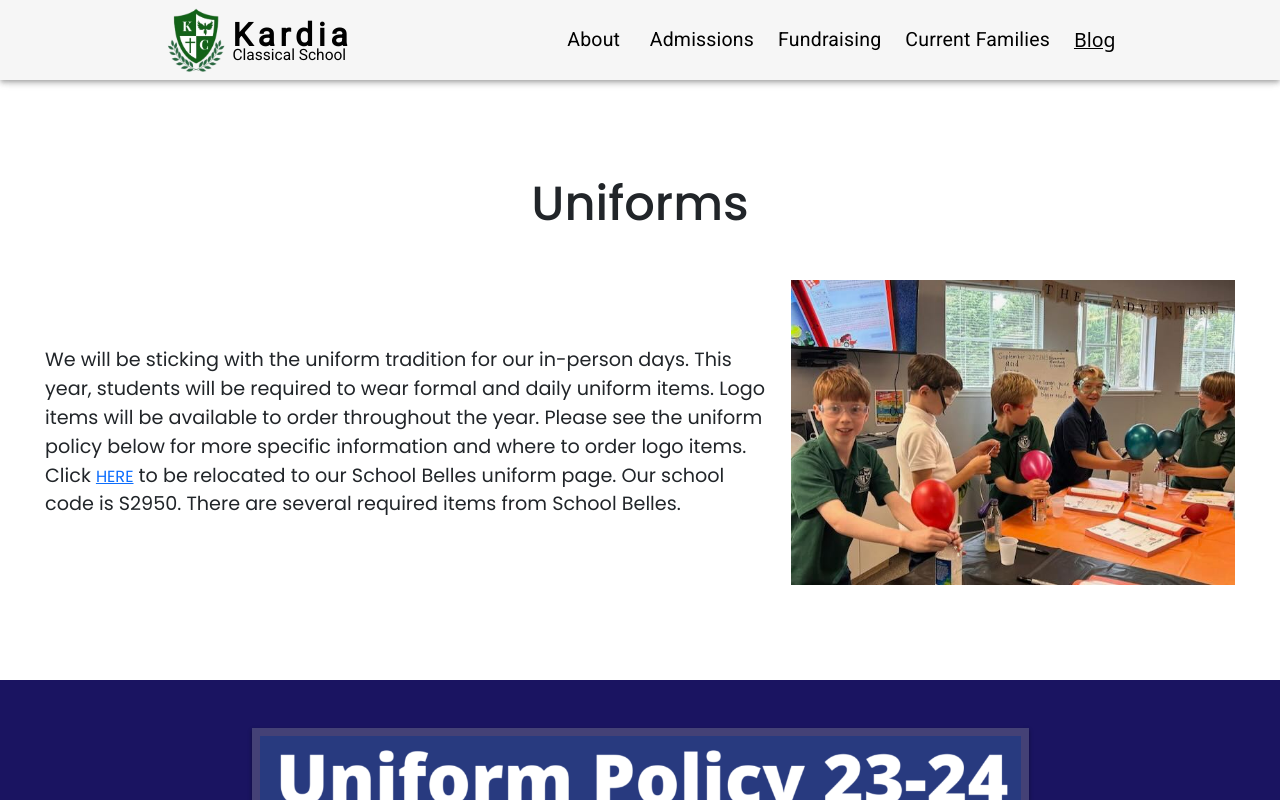
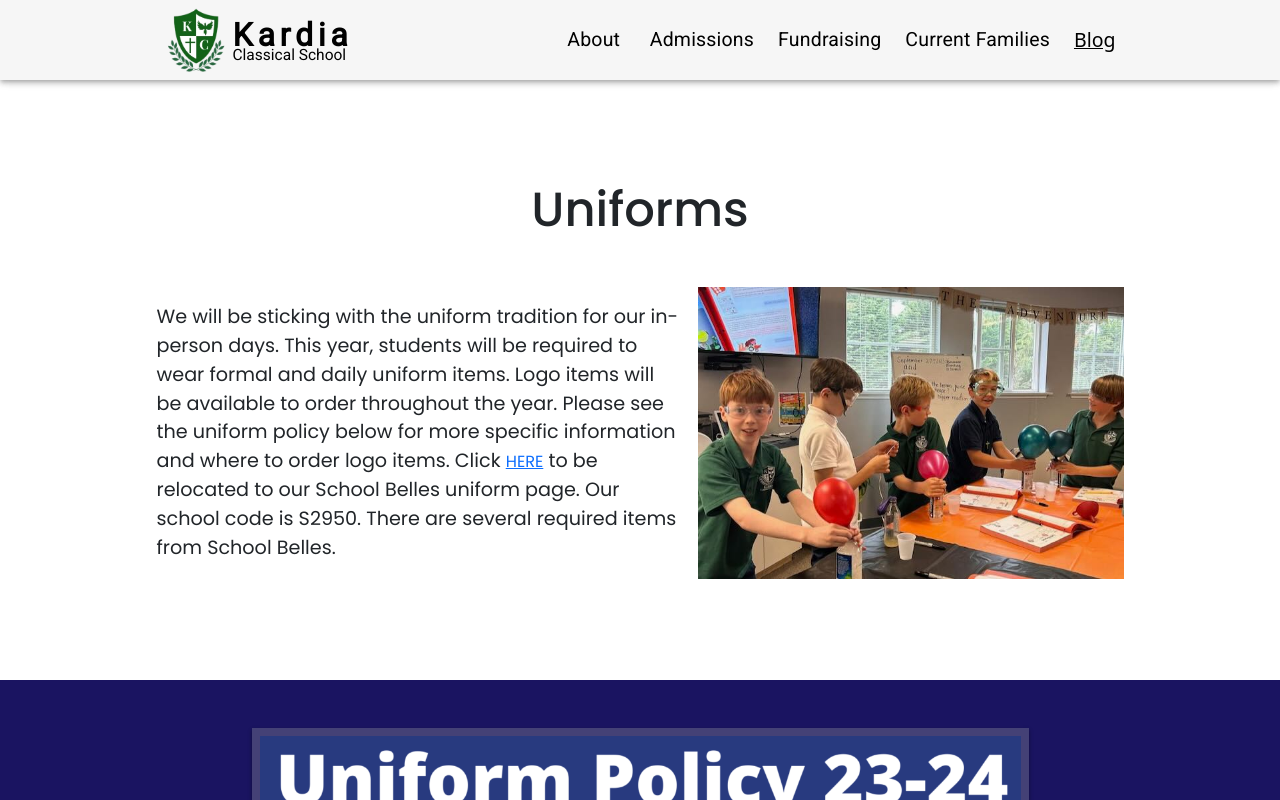
Before and after one commit to kristofer11/kardia2.0, a Next.js app: page /uniforms in a window 1280 px wide. Shown: the top 800 px of the page. Built offline with nearby package versions, Linux system fonts and the light colour scheme.

Commit message:
various styling

```diff
--- a/src/app/donations/page.module.scss
+++ b/src/app/donations/page.module.scss
@@ -32,7 +32,7 @@
         }
 
         img {
-            padding-bottom: 2rem;
+            margin-bottom: 2rem;
             width: 444px;
             height: auto;
             max-width: 95vw;
@@ -44,6 +44,7 @@
                 width: 222px;
                 height: auto;
                 margin: 1rem 2rem;
+                box-shadow: unset;
             }
         }
     }
--- a/src/app/fundraising/page.module.scss
+++ b/src/app/fundraising/page.module.scss
@@ -22,7 +22,7 @@
         }
 
         img {
-            padding-bottom: 2rem;
+            margin-bottom: 2rem;
             height: auto;
             max-width: 100%;
         }
--- a/src/app/globals.scss
+++ b/src/app/globals.scss
@@ -48,7 +48,7 @@ a {
     align-items: center;
 
     .page-content {
-        width: 1222px;
+        width: 999px;
         max-width: 100%;
         min-height: 49vh;
         // padding: 1rem;
@@ -92,3 +92,6 @@ a {
     gap: 2rem;
     padding: 3rem 1rem;;
 }
+img {
+    box-shadow: 0px 2px 4px rgba(0, 0, 0, 0.7);
+}
--- a/src/app/page.module.scss
+++ b/src/app/page.module.scss
@@ -5,7 +5,7 @@
     align-items: center;
     gap: 3rem;
     padding: 2rem;
-    margin: 2rem;
+    margin: 2rem 0;
 
     .spellingBeeImg {
         aspect-ratio: 1/1;
@@ -38,12 +38,12 @@
     }
 
     &.introDiv1 {
-        // height: 55vh;
+        min-height: 60vh;
         background-color: var(--link-hover-bg-color);
         // width: 100vw;
-        max-width: 1222px;
+        max-width: 999px;
         color: var(--main-light-text-color);
-        margin-top: 0;
+        margin-block: 2rem;
     }
 
     @media only screen and (max-width: 768px){
@@ -51,6 +51,7 @@
 
         &.introDiv1{
             height: unset;
+            min-height: unset;
             padding: 3rem 2rem;
         }
 
@@ -77,9 +78,9 @@
 }
 
 .homeVideoDiv {
-    min-height: 100vh;
+    min-height: 60vh;
     width: 100vw;
-    padding: 5rem 2rem;
+    padding: 2rem 2rem;
     display: flex;
     flex-direction: column;
     justify-content: center;
@@ -92,12 +93,14 @@
         // color: var(--main-light-text-color);
         color: var(--main-text-color);
         text-align: center;
-        margin: 3rem 2rem;
+        margin: 1rem 2rem;
     }
     .homeVideo {
         width: clamp(300px, 555px, 100%);
         // height: auto;
         max-width: 100%;
+        box-shadow: 0px 2px 4px rgba(0, 0, 0, 0.7);
+        border-radius: 1%;
         // object-fit: cover;
     }
     .inquiryButton{
--- a/src/app/parent-partnership/page.module.scss
+++ b/src/app/parent-partnership/page.module.scss
@@ -21,7 +21,8 @@
         }
 
         img {
-            padding: 2rem 1rem;
+            // padding: 2rem 1rem;
+            margin: 2rem 1rem;
             max-width: 95vw;
             height: auto;
         }
--- a/src/app/sycamore/page.module.scss
+++ b/src/app/sycamore/page.module.scss
@@ -47,7 +47,7 @@
         }
 
         img {
-            padding-bottom: 2rem;
+            margin-bottom: 2rem;
             width: 444px;
             height: auto;
             max-width: 95vw;
--- a/src/components/Footer/footer.scss
+++ b/src/components/Footer/footer.scss
@@ -109,6 +109,10 @@ footer {
     }
 }
 
+img {
+    box-shadow: unset;
+}
+
 // .logo-div{
 //     @media only screen and (max-width: 768px){
 //         flex-direction: column !important;
--- a/src/components/Header/AppBar.jsx
+++ b/src/components/Header/AppBar.jsx
@@ -88,7 +88,7 @@ function ResponsiveAppBar() {
                             component='img'
                             width='4rem'
                             height='4rem'
-                            sx={{ display: 'flex', mr: 0.5 }}
+                            sx={{ display: 'flex', mr: 0.5, boxShadow: 'unset' }}
                             src='/images/logo.png'
                         />
                     </Link>
```
